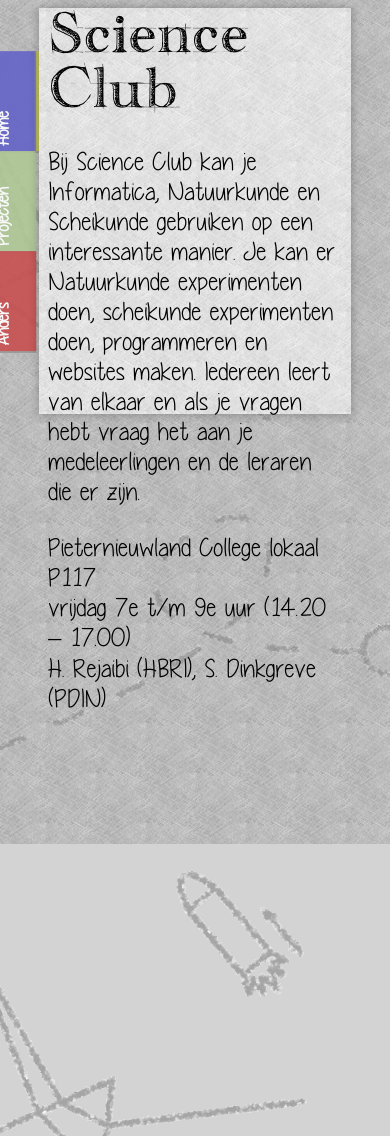
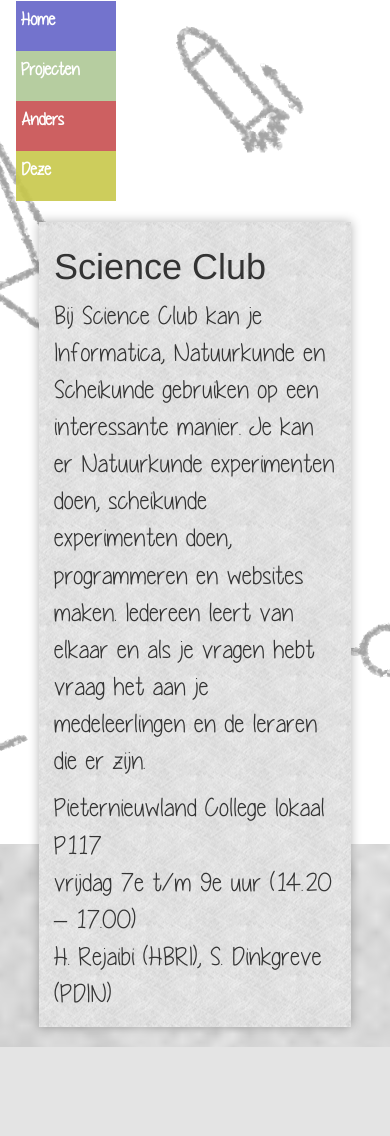
Before and after one commit to Science-Club-PNC/Science-Club-Site, a PHP site: page /responsive.html in a window 390 px wide. After the commit the page ends 1047 px from the top, so only its background shows below. Run offline with PHP 8.4, Linux system fonts and the light colour scheme; some libraries are stand-ins or nearby versions.

Commit message:
Don't ask, dunno by myself

```diff
--- a/css/css.css
+++ b/css/css.css
@@ -39,7 +39,7 @@ div.container{
 	position: relative;
 	box-shadow: 0 0 10px rgba(0,0,0,0.3);
 	position: relative;
-    height: 400px;
+    min-height: 400px;
 }
 
 div.container:before, div.container:after {
--- a/css/responsive.css
+++ b/css/responsive.css
@@ -12,71 +12,43 @@
 /*Background*/
 html, body{
     margin: 0;
-	height: 100%;
-	min-height: 100%;
-    overflow-x: hidden;
+    height: 100%;
 }
 
 html{
-	background: lightgray url('../img/background.png') no-repeat fixed center;
-	background-size: cover;
+	background: url('../img/paper_overlay.png') fixed center;
+    background-size: cover;
 }
 
-body>div{
-	background: url('../img/paper_overlay.png') fixed center;
-	display:inline-block;
-	width: 100%;
-	min-height: 100%;
-	position: absolute;
-	z-index: 100;
+body{
+    background: url('../img/background.png') no-repeat fixed center;
+    background-size: cover;
 }
 
-/*Container*/
-div.container{
+/*Content*/
+div.content{
 	margin: 2% 10% 5% 10%;
 	background: white url('../img/paper_overlay_light.png') fixed center;
-	padding: 0.5% 0% 1% 0%;
+	padding: 5px 15px;
 	position: relative;
 	box-shadow: 0 0 10px rgba(0,0,0,0.3);
-	position: relative;
-    height: 400px;
-}
-
-div.container:before, div.container:after {
-	content: "";
-	height: 98%;
-	position: absolute;
-	width: 100%;
-	z-index: -1;
+    z-index: 500;
 }
 
 /*Navigation Bar*/
 #nav {
-	position: absolute;
-	left: -4%;
 	font-weight: bold;
-	height: 100%;
-	box-sizing: border-box;
-	transform: rotate(-90deg);
-	-o-transform: rotate(-90deg);
-	-ms-transform: rotate(-90deg);
-	-moz-transform: rotate(-90deg);
-	-webkit-transform: rotate(-90deg);
-	z-index: -1;
+	z-index: 999;
 }
 
 #nav a{
-	position: relative;
-	display: inline-block;
-	float: right;
-	box-sizing: border-box;
+	display: block;
 	padding: 5px;
 	color: #fff;
 	text-decoration: none;
 	width: 100px;
 	height: 50px;
 	opacity: 0.9;
-	box-shadow: -1px -1px 1px 1px #999;
 	font-family: paragraphFont;
 	font-size: 18px;
 }
@@ -99,7 +71,6 @@ div.container:before, div.container:after {
 
 #nav a:hover{
 	color: #fff;
-	opacity: 1;
 	text-decoration: none;
 	background-color: black;
 }
@@ -133,23 +104,7 @@ div.container:before, div.container:after {
 	display: block;
 }
 
-.Language{
-	width: 110px;
-	height: 75px;
-	float: right;
-}
-
-#nav a.language{
-	background: none;
-}
-
 /*Website Content*/
-div.content{
-	margin: 0% 5% 5% 3%;
-	position: relative;
-	z-index: 999;
-	padding: 0% 0% 0% 0%;
-}
 
 p{
 	font-family: paragraphFont;
--- a/responsive.html
+++ b/responsive.html
@@ -5,21 +5,26 @@
         <meta charset="utf-8"/>
         <meta name="viewport" content="width=device-width, initial-scale=1">
         <link rel="stylesheet" href="css/responsive.css">
+        <link rel="stylesheet" href="https://maxcdn.bootstrapcdn.com/bootstrap/3.2.0/css/bootstrap.min.css">
         <link rel="icon" type="image/png" href="img/icon.png">
+        <script src="//code.jquery.com/jquery-1.11.0.min.js"></script>
+        <script src="https://maxcdn.bootstrapcdn.com/bootstrap/3.2.0/js/bootstrap.min.js"></script>
     </head>
     <body>
-	<div>
         <div class="container">
+            <div class="row">
                 <!--Navigation Bar-->
-			<div id="nav" class="nav">
+                <div class="col-md-3">
+                    <div id="nav" class="navbar nav" role="navigation">
                         <a href="index.html">Home</a>
                         <a href="projecten/index.php">Projecten</a>
                         <a href="index.html">Anders</a>
                         <a href="index.html">Deze</a>
                     </div>
+                </div>
 
                 <!--Website content-->
-			<div class="content">
+                <div class="content col-md-12">
                     <h1>Science Club</h1>
                     <p>Bij Science Club kan je Informatica, Natuurkunde en Scheikunde gebruiken op een interessante manier. Je kan er Natuurkunde experimenten doen, scheikunde experimenten doen, programmeren en websites maken. Iedereen leert van elkaar en als je vragen hebt vraag het aan je medeleerlingen en de leraren die er zijn.</p>
 
```
Lines whose indentation alone changed are shown as unchanged.
